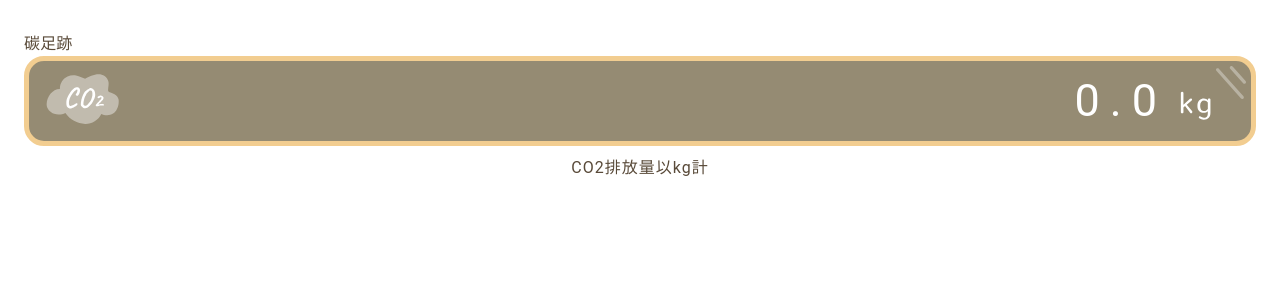
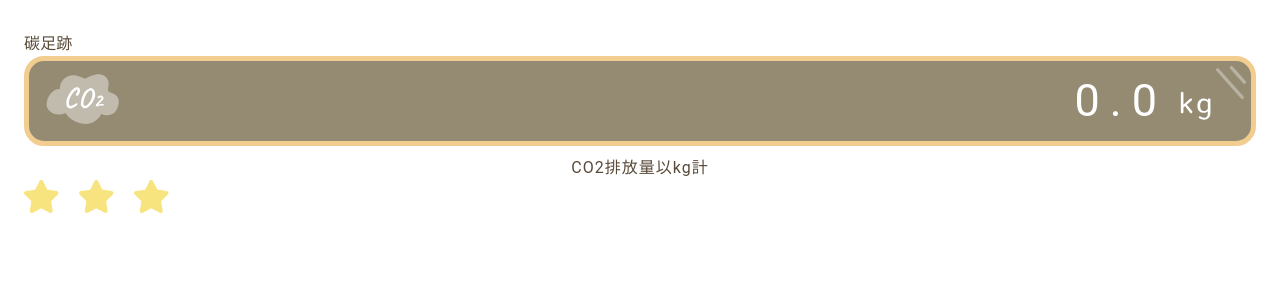
Before and after one commit to SpiritIncubator/first-bank-csr-2023-client, a Next.js app: page /main/result in a window 1280 px wide. Shown: the top 300 px of the page. Built offline with nearby package versions, Linux system fonts and the light colour scheme.

Commit message:
feat: add star ratting component

```diff
--- /dev/null
+++ b/src/app/_components/Ratting/Ratting.tsx
@@ -0,0 +1,36 @@
+import React from 'react';
+import Box from '@mui/material/Box';
+import Image from 'next/image';
+
+import Star from '@/app/_assets/images/star.svg'
+import EmptyStar from '@/app/_assets/images/nonStar.svg';
+
+const MAX_STARTS = 3;
+
+type RattingProp = {
+  rate: number
+}
+
+const Ratting = ({rate}: RattingProp) => {
+  const starts = new Array(MAX_STARTS).fill(0);
+
+  if (rate > MAX_STARTS) {
+    throw new Error('Rate should be equal or less than 3');
+  }
+
+  function renderStarts(_: number, index: number) {
+    if (index < rate) {
+      return <Image src={Star} alt="star" />
+    }
+
+    return <Image src={EmptyStar} alt="nonStar" />
+  }
+
+  return (
+    <Box display="flex" gap={2.5}>
+      {starts.map(renderStarts)}
+    </Box>
+  )
+}
+
+export default Ratting
--- a/src/app/main/result/page.tsx
+++ b/src/app/main/result/page.tsx
@@ -5,6 +5,7 @@ import Box from '@mui/material/Box';
 import Typography from '@mui/material/Typography';
 import Image from 'next/image';
 
+import Ratting from '@/app/_components/Ratting/Ratting';
 import useStore from '@/app/atoms/useStore';
 import AirHintIcon from '@/app/_assets/images/airHint.svg';
 import SlashIcon from '@/app/_assets/images/slash.svg';
@@ -47,6 +48,7 @@ const ResultPage = () => {
           </Typography>
         </Box>
       </Box>
+      <Ratting rate={3}  />
     </Box>
   )
 }
```
Also changed, not shown: src/app/_assets/images/nonStar.svg (added), src/app/_assets/images/star.svg (added).
